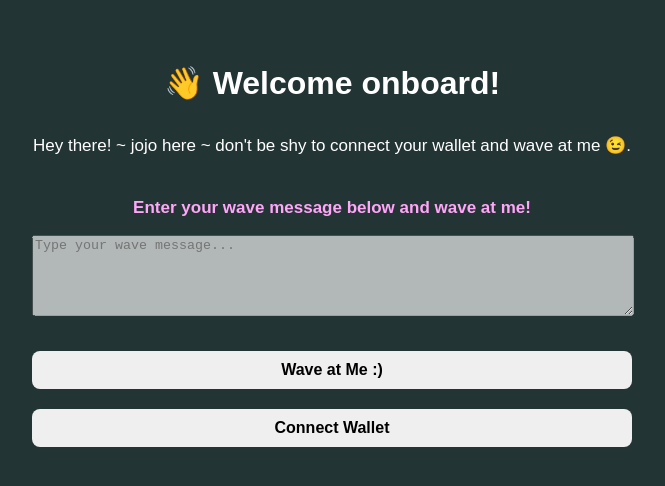
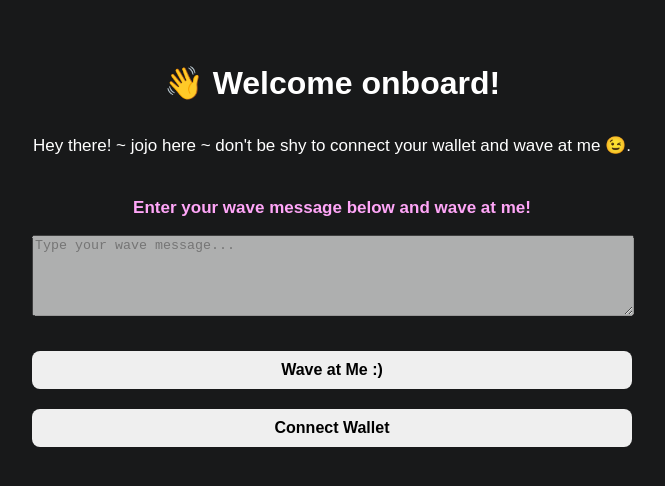
Before and after one commit to joeymach/wave-app-react, a React (Create React App) app: page / in a window 1280 px wide. Shown: the top 486 px of the page, without its empty margins (308-973 px from the left). Built offline with nearby package versions, Linux system fonts and the light colour scheme.

Commit message:
update dark mode color

```diff
--- a/src/App.css
+++ b/src/App.css
@@ -1,5 +1,5 @@
 body {
-  background-color: #233434;
+  background-color: #18191A;
   font-family: sans-serif;
   color: white;
 }
```
